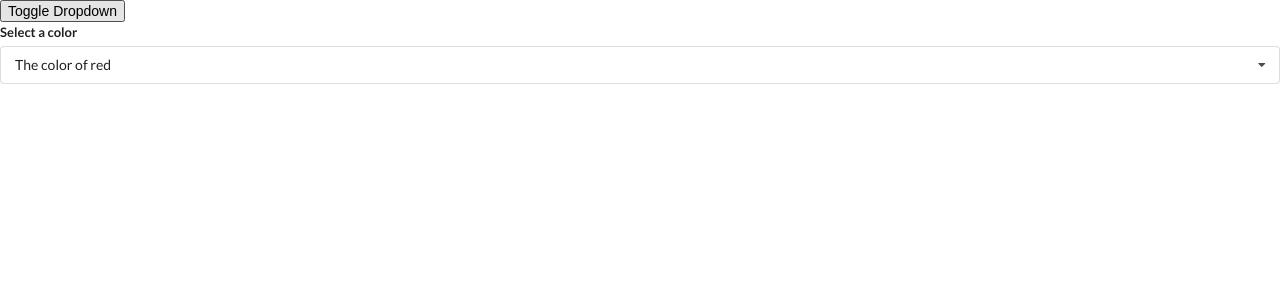
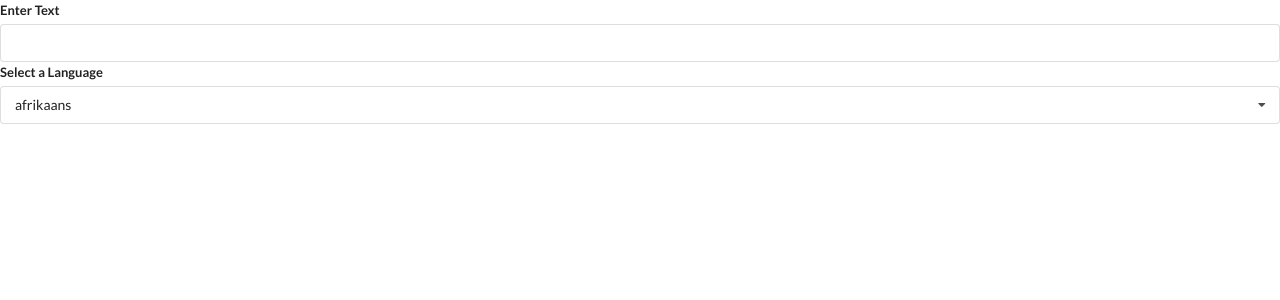
Before and after one commit to anggriawanmr/widgets, a React (Create React App) app: page / in a window 1280 px wide. Shown: the top 300 px of the page. Built offline with nearby package versions, Linux system fonts and the light colour scheme.

Commit message:
Adding Translate feature :sparkles:

```diff
--- a/src/App.js
+++ b/src/App.js
@@ -2,6 +2,7 @@
 import Accordion from "./components/Accordion";
 import Search from "./components/Search";
 import Dropdown from "./components/Dropdown";
+import Translate from "./components/Translate";
 
 const items = [
   {
@@ -34,22 +35,9 @@
 ];
 
 export default () => {
-  const [selected, setSelected] = useState(options[0]);
-  const [showDropdown, setShowDropDown] = useState(true);
-
   return (
     <div>
-      <button
-        onClick={() => {
-          setShowDropDown(!showDropdown);
-        }}
-      >
-        Toggle Dropdown
-      </button>
-
-      {showDropdown ? (
-        <Dropdown selected={selected} onSelectedChange={setSelected} options={options} />
-      ) : null}
+      <Translate />
     </div>
   );
 };
--- a/src/components/Dropdown.js
+++ b/src/components/Dropdown.js
@@ -1,6 +1,6 @@
 import React, { useState, useEffect, useRef } from "react";
 
-const Dropdown = ({ options, selected, onSelectedChange }) => {
+const Dropdown = ({ label, options, selected, onSelectedChange }) => {
   const [open, setOpen] = useState(false);
   const ref = useRef();
 
@@ -35,7 +35,7 @@
   return (
     <div ref={ref} className="ui form">
       <div className="field">
-        <label className="label">Select a color</label>
+        <label className="label">{label}</label>
         <div
           onClick={() => setOpen(!open)}
           className={`ui selection dropdown ${open ? "visible active" : ""}`}
--- /dev/null
+++ b/src/components/Translate.js
@@ -0,0 +1,42 @@
+// AIzaSyCHUCmpR7cT_yDFHC98CZJy2LTms-IwDlM
+import React, { useState } from "react";
+import Dropdown from "./Dropdown";
+
+const options = [
+  {
+    label: "afrikaans",
+    value: "af",
+  },
+  {
+    label: "arabic",
+    value: "ar",
+  },
+  {
+    label: "hindi",
+    value: "hi",
+  },
+];
+
+const Translate = () => {
+  const [language, setLanguage] = useState(options[0]);
+  const [text, setText] = useState("");
+
+  return (
+    <div>
+      <div className="ui form">
+        <div className="field">
+          <label>Enter Text</label>
+          <input value={text} onChange={(e) => setText(e.target.value)} />
+        </div>
+      </div>
+      <Dropdown
+        label="Select a Language"
+        selected={language}
+        onSelectedChange={setLanguage}
+        options={options}
+      />
+    </div>
+  );
+};
+
+export default Translate;
```
